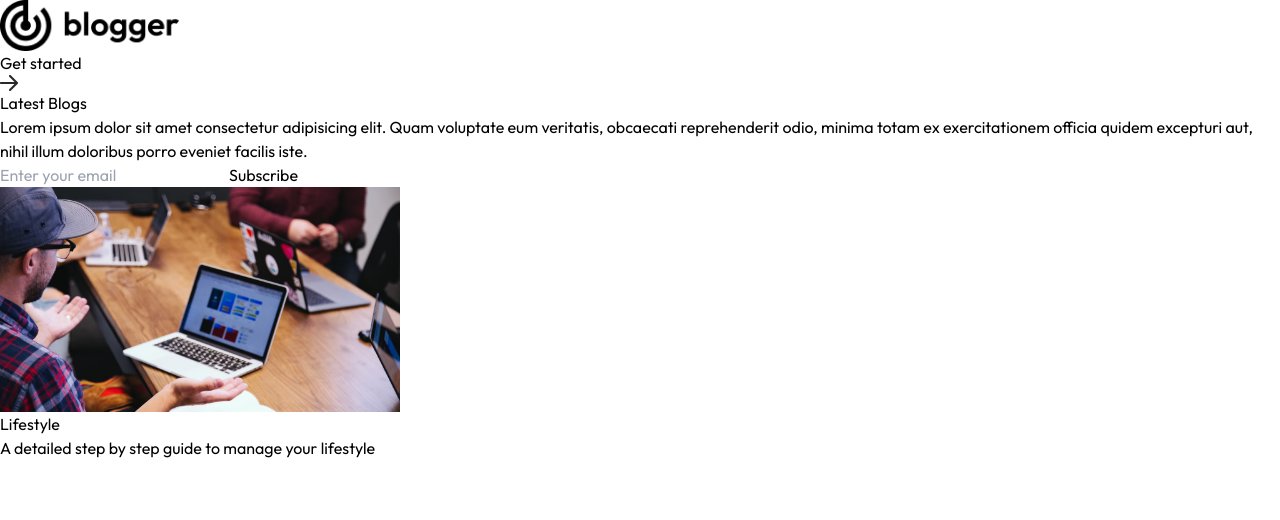
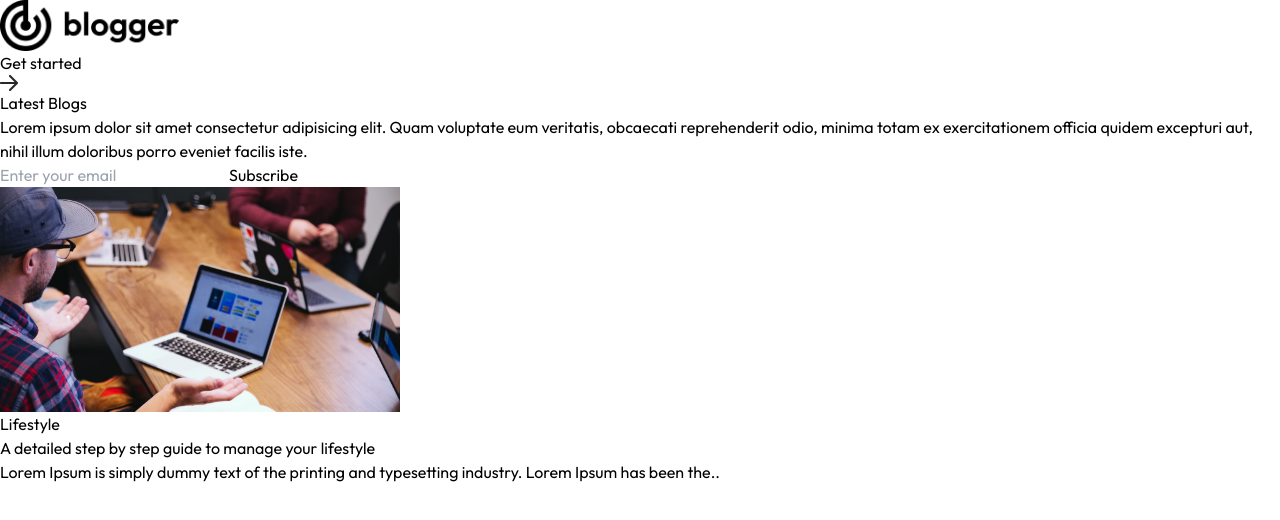
Before and after one commit to rodrigoJuani/proyecto1, a Next.js app: page / in a window 1280 px wide. Shown: the top 520 px of the page. Built offline with nearby package versions, Linux system fonts and the light colour scheme.

Commit message:
texto debajo del titulo_A detailed strep

```diff
--- a/Components/BlogItem.jsx
+++ b/Components/BlogItem.jsx
@@ -7,7 +7,8 @@
           <Image src={blog_data[0].image} alt="" width={400} height={400} className="border-b border-black"/>
           <p className="ml-5 mt-5 px-1 inline-block bg-black text-white text-sm">{blog_data[0].category}</p>
           <div className="p-5">
-            <h5 className="mb-2 text-lg font-medium  tracking-tight text-gray-9000">{blog_data[0].title}</h5>
+            <h5 className="mb-2 text-lg font-medium  tracking-tight text-gray-900">{blog_data[0].title}</h5>
+            <p className="mb-3 text-sm tracking-tight text-gray-700">{blog_data[0].description}</p>
           </div>
         </div>
     )
```
